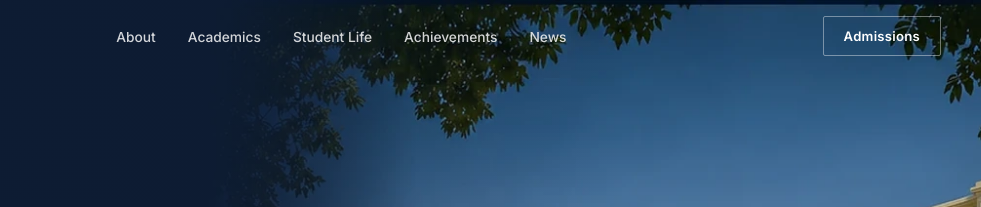
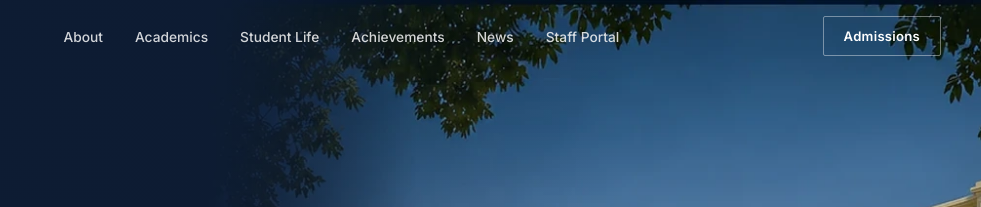
Before and after one commit to Pasha17711/hps-lahore, a plain HTML site: page index.html in a window 1280 px wide. Shown: the top 207 px of the page, 299-1280 px from the left. Drawn offline with Linux system fonts and the light colour scheme; a script that the page names is missing.

Commit message:
Add Uthaan staff portal access

```diff
--- a/index.html
+++ b/index.html
@@ -594,6 +594,7 @@
     <li><a href="#life">Student Life</a></li>
     <li><a href="#achievements">Achievements</a></li>
     <li><a href="#news">News</a></li>
+    <li><a href="https://uthaan-one.vercel.app/login">Staff Portal</a></li>
   </ul>
   <a class="nav-cta" href="admissions.html">Admissions</a>
   <button class="menu-btn" id="menuBtn" aria-label="Open menu">&#9776;</button>
@@ -606,6 +607,7 @@
   <a href="#life">Student Life</a>
   <a href="#achievements">Achievements</a>
   <a href="#news">News</a>
+  <a href="https://uthaan-one.vercel.app/login">Staff Portal</a>
   <a href="admissions.html">Admissions</a>
 </div>
 
@@ -902,7 +904,7 @@
       </div>
       <div>
         <h4>Explore</h4>
-        <p><a href="#about">About</a><br><a href="#academics">Academics</a><br><a href="#life">Student Life</a><br><a href="#achievements">Achievements</a></p>
+        <p><a href="#about">About</a><br><a href="#academics">Academics</a><br><a href="#life">Student Life</a><br><a href="#achievements">Achievements</a><br><a href="https://uthaan-one.vercel.app/login">Staff Portal</a></p>
       </div>
       <div>
         <h4>Contact</h4>
```
Also changed, not shown: admissions.html (+2 -1 lines).
